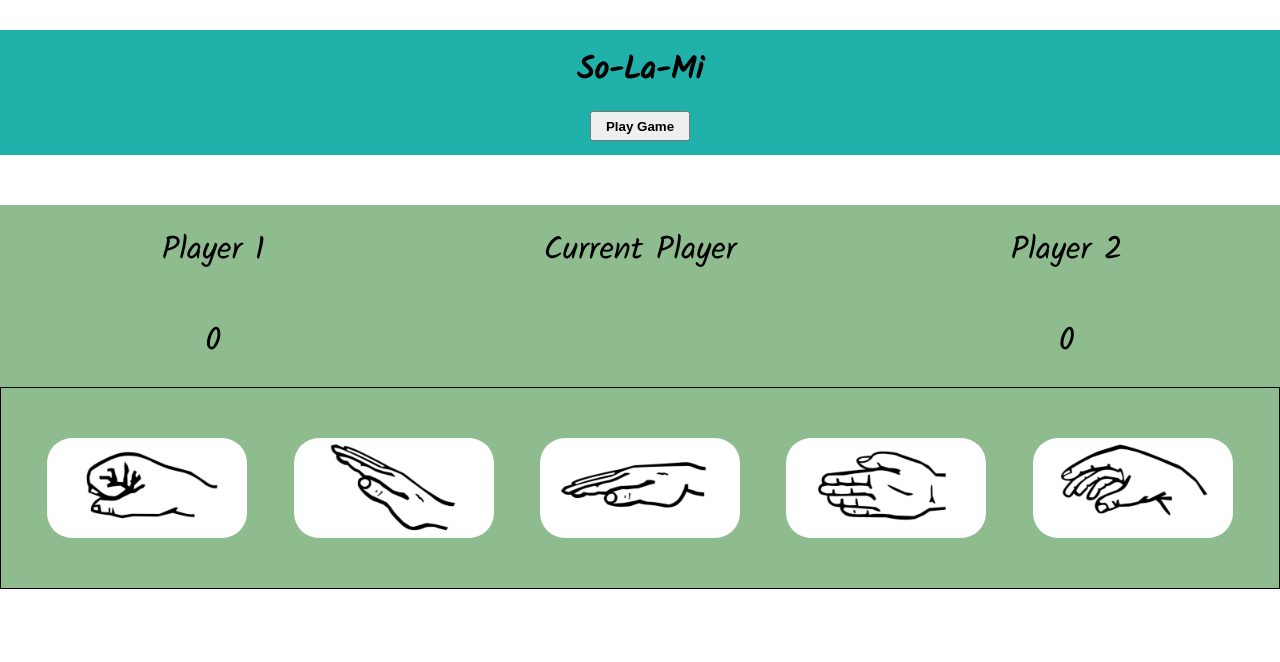
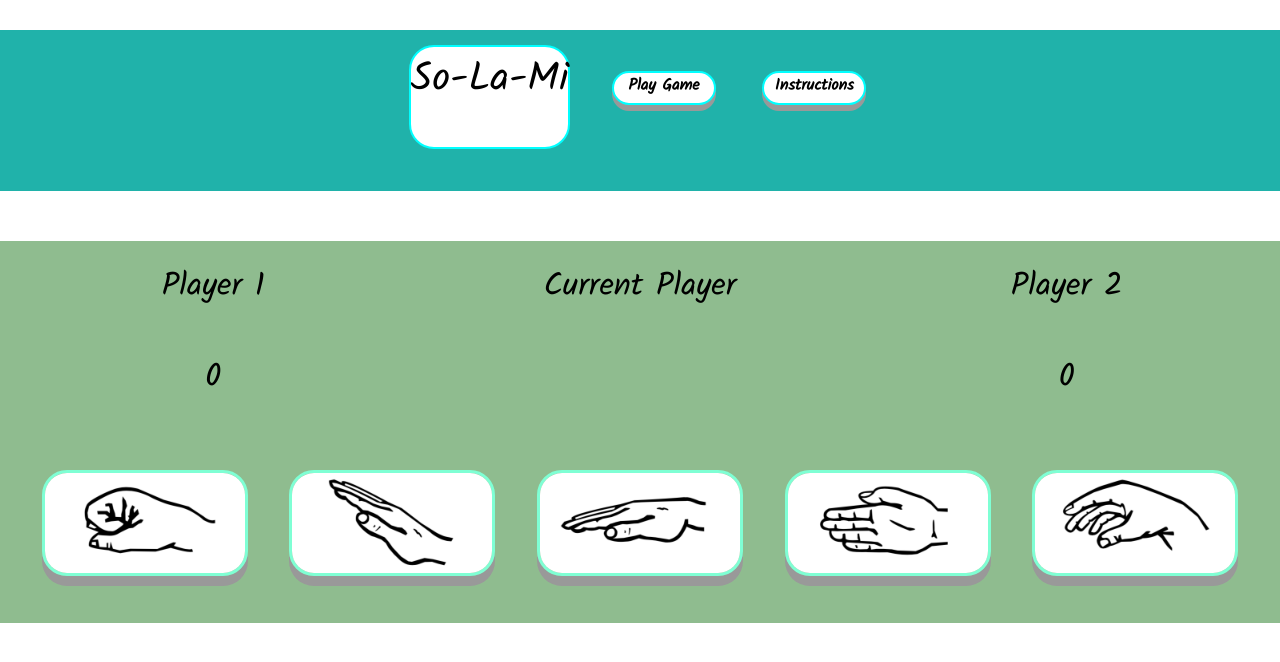
Before and after one commit to kelcc169/so-la-mi, a plain HTML site: page index.html in a window 1280 px wide. Drawn offline with Linux system fonts and the light colour scheme.

Commit message:
update css buttons

```diff
--- a/css/style.css
+++ b/css/style.css
@@ -6,13 +6,12 @@ html, body {
 
 body {
     display: grid;
-    grid-template-rows: .5fr 2fr;
+    grid-template-rows: 1fr 2fr;
     grid-gap: 50px;
 }
 
 header {
     background-color: lightseagreen;
-    height: 125px;
     margin-top: 30px;
 }
 
@@ -21,14 +20,12 @@ main {
     height: 100%;
 }
 
-h1 {
-    margin: 15px;
-}
-
 img {
     height: 100px;
     width: 200px;
     border-radius: 25px;
+    border: 3px solid aquamarine;
+    box-shadow: 0 10px #999;
 }
 
 p {
@@ -36,10 +33,27 @@ p {
     margin: 20px;
 }
 
-button {
+.title {
+    display: inline-block;
+    margin: 15px;
+    font-size: 2.5em;
+    background-color: white;
+    border: 2px solid aqua;
+    border-radius: 25px;
+    height: 100px;
+}
+
+.button {
+    display: inline-block;
     height: 30px;
     width: 100px;
     font-weight: bold;
+    font-size: 1em;
+    border: 2px solid aqua;
+    background-color: white;
+    border-radius: 25px;
+    box-shadow: 0 6px #999;
+    margin: 20px;
 }
 
 .hidden {
@@ -53,16 +67,18 @@ button {
 
 #clickbox {
     height: 200px;
-    border: 1px solid black;
     display: flex;
     flex-direction: row;
     justify-content: space-evenly;
     align-items: center;
 }
 
-img:hover {
-    height: 90px;
-    width: 190px;
-    border: 5px solid aqua;
-    box-shadow: 5px 10px;
+img:active {
+    box-shadow: 0 5px #888;
+    transform: translateY(5px);
 }
+
+.button:active {
+    box-shadow: 0 3px #888;
+    transform: translateY(3px);
+}
--- a/index.html
+++ b/index.html
@@ -10,8 +10,9 @@
 </head>
 <body>
     <header>
-        <h1>So-La-Mi</h1>
-        <button id="start">Play Game</button>
+        <div class="title">So-La-Mi</div>
+        <div class="button" id="start">Play Game</div>
+        <div class="button" id="instructions">Instructions</div>
     </header>
     <main>
         <div class="playerinfo">
@@ -23,8 +24,8 @@
             <p id="player2">0</p>
         </div>
         <div id="clickbox">
-            <img src="imgs/do-hand-sign.png" id="do" >
-            <img src="imgs/re-hand-sign.png" id="re" >
+            <img src="imgs/do-hand-sign.png" id="do">
+            <img src="imgs/re-hand-sign.png" id="re">
             <img src="imgs/mi-hand-sign.png" id="mi">
             <img src="imgs/so-hand-sign.png" id="so">
             <img src="imgs/la-hand-sign.png" id="la">
--- a/js/script.js
+++ b/js/script.js
@@ -42,6 +42,7 @@ document.addEventListener('DOMContentLoaded', function (e) {
 
     //start button - eventually have different level options
     startBtn.addEventListener('click', function (e) {
+        click.play();
         reset();
         randomNotes();
         playAudio();
```
Also changed, not shown: 3 other files.
